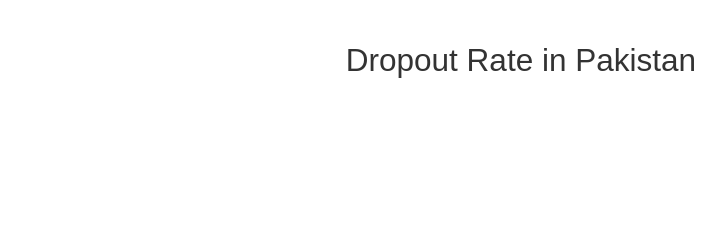
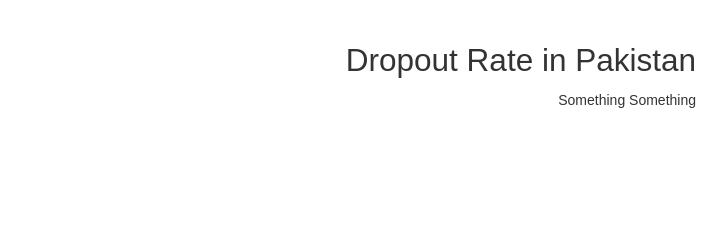
Before and after one commit to aa03422/website, a plain HTML site: page index.html in a window 1280 px wide. Shown: the top 230 px of the page, 214-941 px from the left. Drawn offline with Linux system fonts and the light colour scheme; a script that the page names is missing.

Commit message:
Update index.html

```diff
--- a/index.html
+++ b/index.html
@@ -16,6 +16,7 @@
 		<div class='row'>
 				<div class='span3'><img src='logo.png' ></div>
 			<h2 class='span7 pagination-centered'>Dropout Rate in Pakistan</h2>
+			<p class='span7 pagination-centered'>Something Something</p>
 		</div>
 		<div class='row'>
 
```
